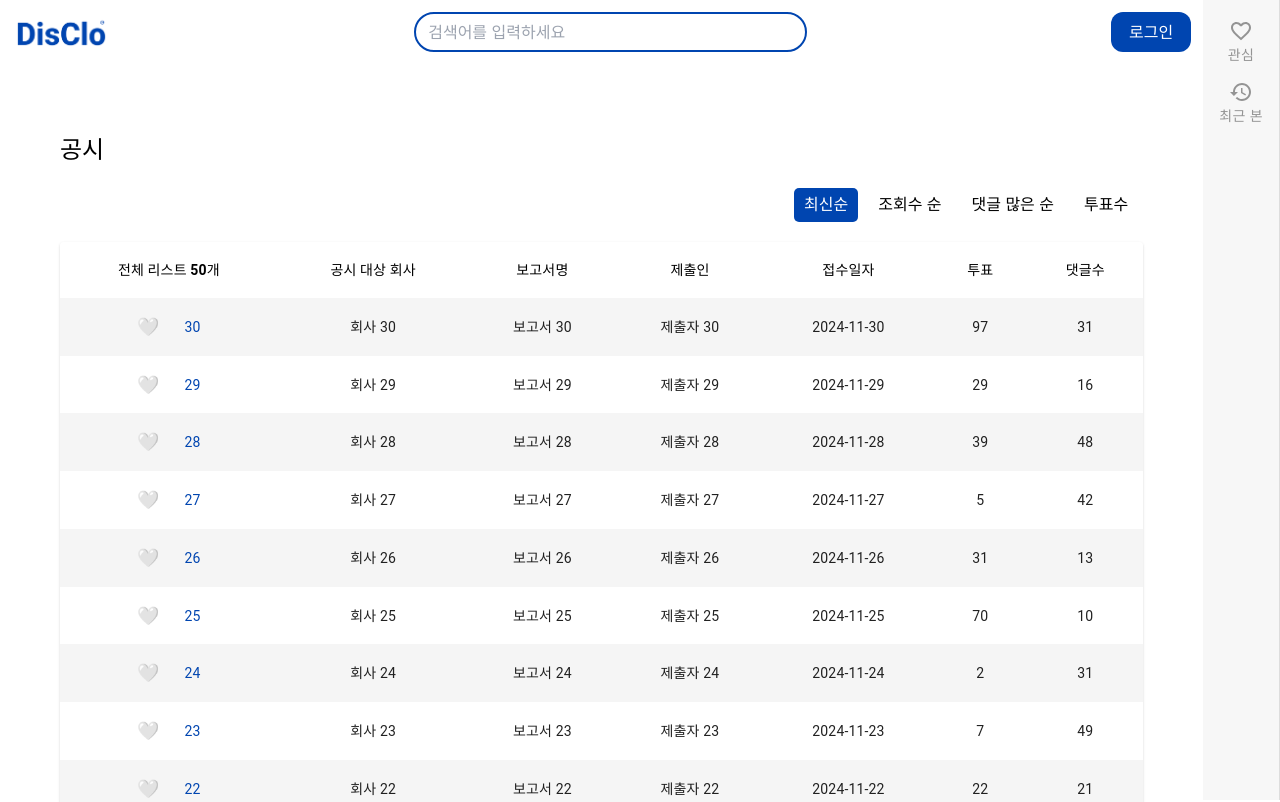
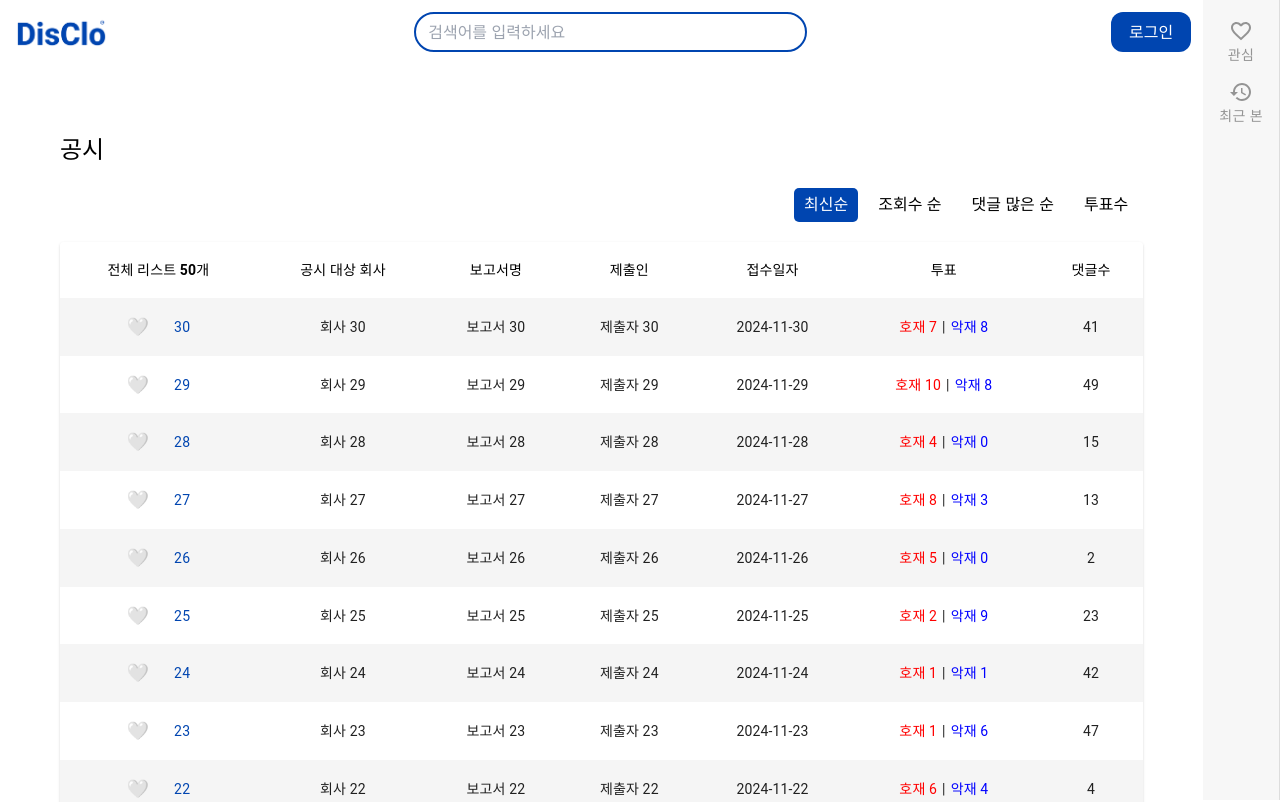
Before and after one commit to React-4/frontend, a React (Vite) app: page / in a window 1280 px wide. Shown: the top 802 px of the page. Built offline with nearby package versions, Linux system fonts and the light colour scheme.

Commit message:
edit:투표수 호/악재 구분 및 정렬 변경

```diff
--- a/src/components/common/ListTables.jsx
+++ b/src/components/common/ListTables.jsx
@@ -59,8 +59,6 @@ export default function ListTables({
     currentPage * itemsPerPage
   );
 
-  const startNumber = (currentPage - 1) * itemsPerPage + 1;
-
   return (
     <div className="list-container">
       {/* 제목 */}
@@ -106,6 +104,11 @@ export default function ListTables({
                         </span>
                         <span className="number">{row[header.key]}</span>
                       </div>
+                    ) : header.key === "votes" ? (
+                      <div className="votes-container">
+                        <span className="votes-good">호재 {row.votes.good}</span> |
+                        <span className="votes-bad">악재 {row.votes.bad}</span>
+                      </div>
                     ) : (
                       row[header.key]
                     )}
--- a/src/components/css/ListTables.css
+++ b/src/components/css/ListTables.css
@@ -75,3 +75,18 @@
   .number {
     color: #0045B0;
   }
+
+  .votes-container {
+    display: flex;
+    justify-content: center;
+    align-items: center;
+    gap: 5px;
+  }
+
+  .votes-good {
+    color: red;
+  }
+
+  .votes-bad {
+    color: blue;
+  }
--- a/src/pages/MainPage.jsx
+++ b/src/pages/MainPage.jsx
@@ -11,7 +11,10 @@ const MainPage = () => {
     report: `보고서 ${index + 1}`,
     submitter: `제출자 ${index + 1}`,
     date: `2024-11-${(index % 30) + 1}`,
-    votes: Math.floor(Math.random() * 100),
+    votes: {
+      good: Math.floor(Math.random() * 11),
+      bad: Math.floor(Math.random() * 11),
+    },
     comments: Math.floor(Math.random() * 50),
   }));
 
@@ -41,7 +44,9 @@ const MainPage = () => {
       case "latest":
         return new Date(b.date) - new Date(a.date);
       case "votes":
-        return b.votes - a.votes;
+        const totalVotesA = a.votes.good + a.votes.bad;
+        const totalVotesB = b.votes.good + b.votes.bad;
+        return totalVotesB - totalVotesA;
       case "comments":
         return b.comments - a.comments;
       default:
```
